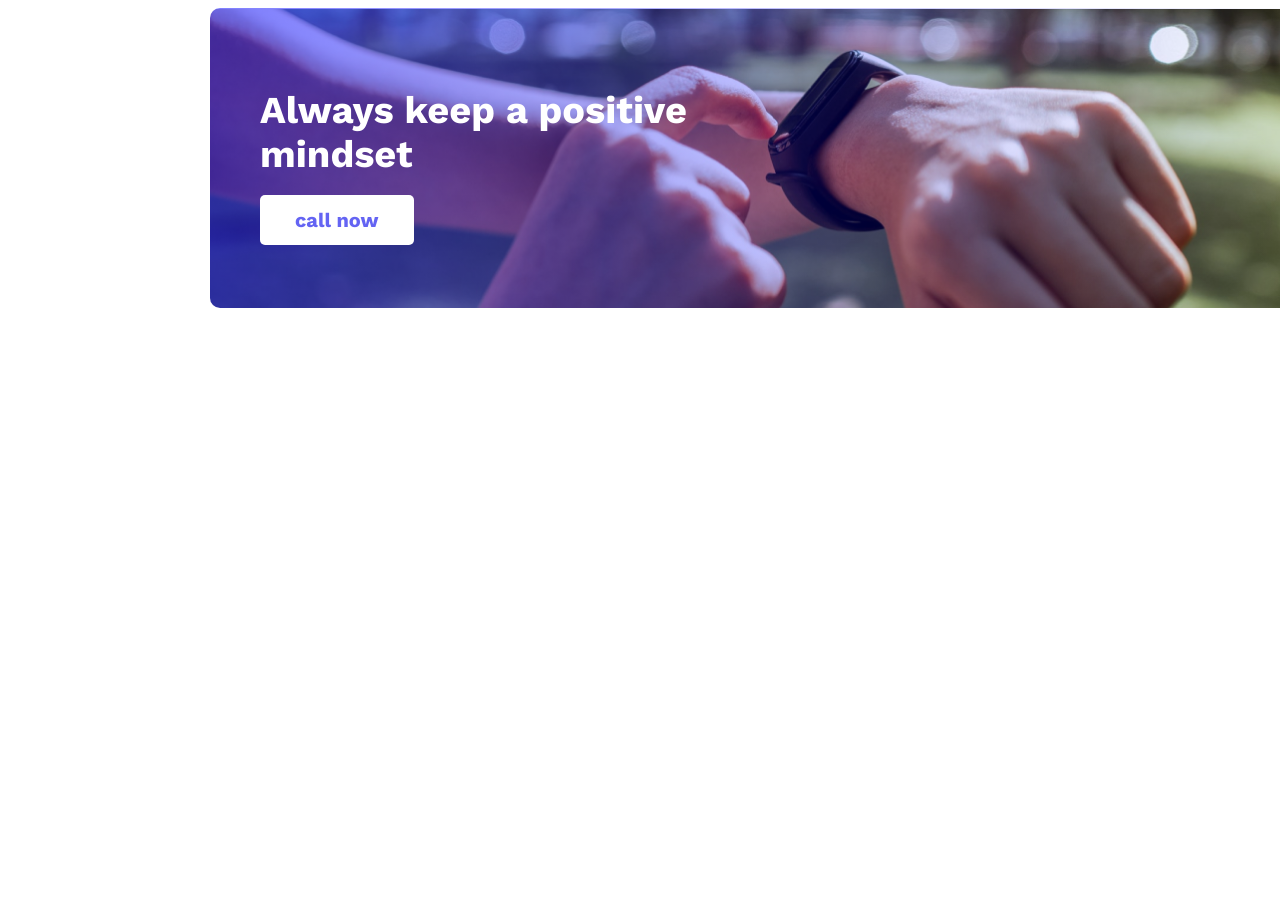
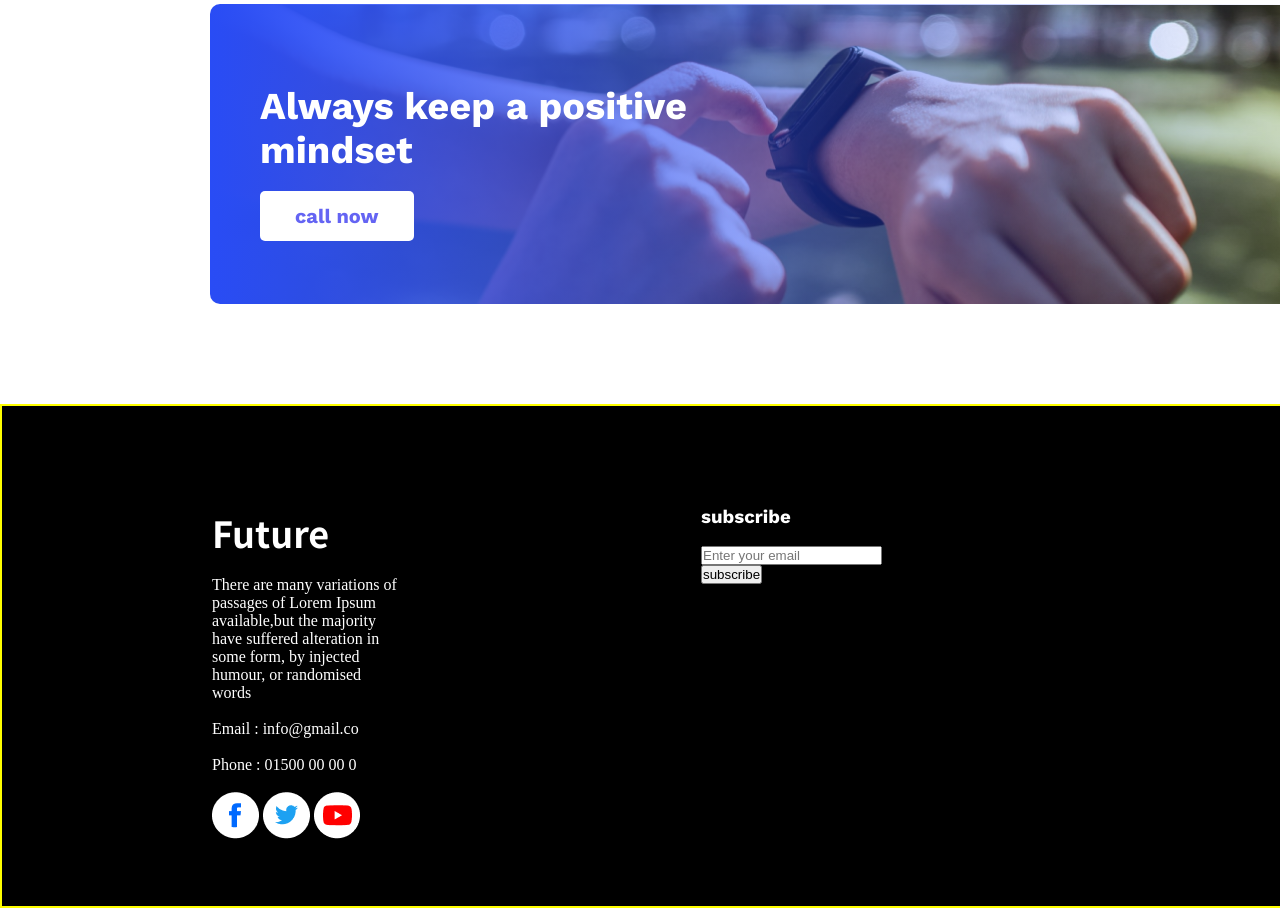
Before and after one commit to KhalidHussain500/New-year-web, a plain HTML site: page index.html in a window 1280 px wide. Shown: the part 2075-2983 px from the top of the page. Before the commit the page ends 2383 px from the top, so only its background shows below. Drawn offline with nearby package versions, Linux system fonts and the light colour scheme.

Commit message:
added html

```diff
--- a/Styles/style.css
+++ b/Styles/style.css
@@ -7,6 +7,8 @@
 
 @import url('https://fonts.googleapis.com/css2?family=Roboto:wght@300;400&display=swap');
 /* @import url('https://fonts.googleapis.com/css2?family=Poppins:wght@200&family=Source+Sans+Pro:wght@300&display=swap'); */
+
+@import url('https://fonts.googleapis.com/css2?family=Noto+Sans+JP:wght@700&display=swap');
 
 *{
 
@@ -74,7 +76,7 @@
     display: flex;
     justify-content: space-between;
     text-align: center;
-    border: 2px solid green;
+    /* border: 2px solid green; */
     margin-left: 210px;
     margin-right: 210px;
 }
@@ -98,7 +100,8 @@
     width: 1100px;
     height: 300px;
     font-family: 'Work Sans', sans-serif;
-    background-image:linear-gradient(to right,rgba(0,0,255,0.5),rgba(0,0,240, 0)), url('../images/watch.png');
+
+    background-image:linear-gradient(to right ,#294cf5,transparent), url('../images/watch.png');
     background-position:center;
     background-size:cover;
     background-repeat: no-repeat;
@@ -107,9 +110,7 @@
     margin-top: 100px;
     border-radius: 10px;
 }
-
-
-
+/* linear-gradient(to right,rgb(84, 84, 230),rgba(0,0,240, 0)) */
     /* width: 100%;
     height: 300px;
     font-family: 'Work Sans', sans-serif;
@@ -145,3 +146,36 @@
     font-size: 20px;
     font-family: 'Work Sans', sans-serif;
 }
+
+/*Footer style  */
+
+.Footer{
+    width: 100%;
+    height: 500px;
+    display: flex;
+    justify-content: space-between;
+    gap: 100px;
+    border: 2px solid yellow;
+    background-color: black;
+    margin-top: 100px;
+    /*   */
+}
+
+.contact{
+    color: white;
+    text-align: left;
+    margin-top: 100px;
+    margin-left: 210px;
+    margin-right: 200px;
+
+}
+.contact a{
+    text-decoration: none;
+    gap: 5px;
+}
+.subscribe{
+    color: white;
+    text-align: left;
+    margin-right: 400px;
+    margin-top: 100px;
+}
--- a/index.html
+++ b/index.html
@@ -93,7 +93,43 @@
 
     </div>
 
-    <!-- My cover style here start -->
+    <!-- Footer style here start -->
+
+    <section class="Footer">
+        <div class="contact">
+            <h2 style="font-family: 'Noto Sans JP', sans-serif;text-align: left;font-size: 36px;" >Future</h2><br>
+            <p>There are many variations of passages of Lorem Ipsum available,but the majority have suffered alteration in some
+                form, by injected humour, or randomised words</p><br>
+                <p>Email : info@gmail.co</p><br>
+                <p>Phone : 01500 00 00 0</p><br>
+                <a href="">
+                    <img src="images/icons/fb.png" alt="">
+                </a>
+                <a href="">
+                    <img src="images/icons/twitter.png" alt="">
+                </a>
+                <a href="">
+                    <img src="images/icons/youtube.png" alt="">
+                </a>
+
+
+        </div>
+
+        <div class="subscribe">
+            <h3 style="text-align: left;font-family: 'Work Sans', sans-serif;">subscribe</h3><br>
+            <form action="">
+                <input type="email" name="" id="" placeholder="Enter your email"><br>
+            </form>
+            <button>subscribe</button>
+        </div>
+
+    </section>
+
+
+
+
+    <footer>
+    </footer>
 
 
 
```
